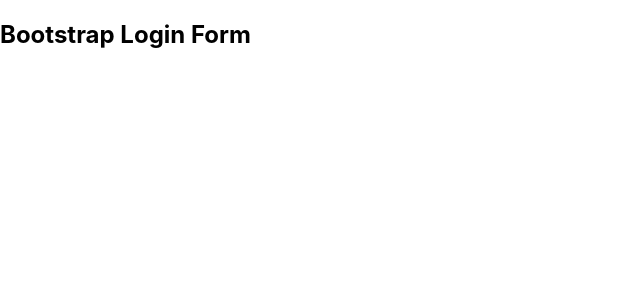
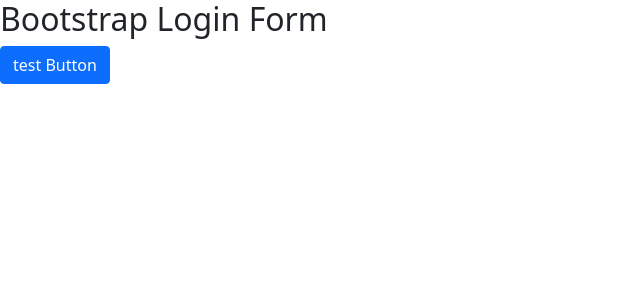
Before and after one commit to priyan1995/React-fundamenals, a React (Create React App) app: page /login-form in a window 1280 px wide. Shown: the top 300 px of the page, without its empty margins (0-640 px from the left). Built offline with nearby package versions, Linux system fonts and the light colour scheme.

Commit message:
bootstrap added

```diff
--- a/package.json
+++ b/package.json
@@ -3,11 +3,15 @@
   "version": "0.1.0",
   "private": true,
   "dependencies": {
+    "@popperjs/core": "^2.11.5",
     "@testing-library/jest-dom": "^5.16.4",
     "@testing-library/react": "^12.1.4",
     "@testing-library/user-event": "^13.5.0",
     "axios": "^0.26.1",
+    "bootstrap": "^5.1.3",
+    "popper.js": "^1.16.1",
     "react": "^18.0.0",
+    "react-bootstrap": "^2.3.1",
     "react-dom": "^18.0.0",
     "react-router-dom": "^5.2.0",
     "react-scripts": "5.0.0",
--- a/src/App.js
+++ b/src/App.js
@@ -13,6 +13,7 @@ import { Countries } from './components/Countries';
 import About from './About';
 import ButtonPageUi from './components/ButtonDisablePage';
 import BootstrapLoginForm from './components/React-bootstrap/LoginForm';
+import 'bootstrap/dist/css/bootstrap.min.css';
 
 function App() {
 
--- a/src/components/Home.js
+++ b/src/components/Home.js
@@ -1,4 +1,5 @@
-import { Link } from "react-router-dom"
+import { Link } from "react-router-dom";
+
 
 export const Home = () => {
     return (
@@ -29,6 +30,7 @@ export const Home = () => {
                     </li>
 
                 </ul>
+
             </div>
         </>
     )
--- a/src/components/React-bootstrap/LoginForm.jsx
+++ b/src/components/React-bootstrap/LoginForm.jsx
@@ -1,9 +1,12 @@
 import React from 'react';
+import { Button } from 'react-bootstrap';
+import 'bootstrap/dist/js/bootstrap.bundle';
 
 const BootstrapLoginForm = () => {
     return(
         <div>
             <h2>Bootstrap Login Form</h2>
+          <Button>test Button</Button>
         </div>
     )
 }
```
Also changed, not shown: 1 other file (tests, documents, lock files or other folders).
